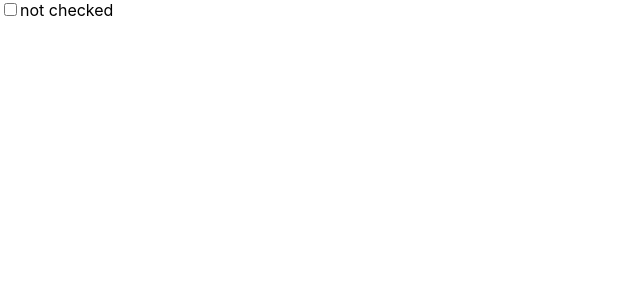
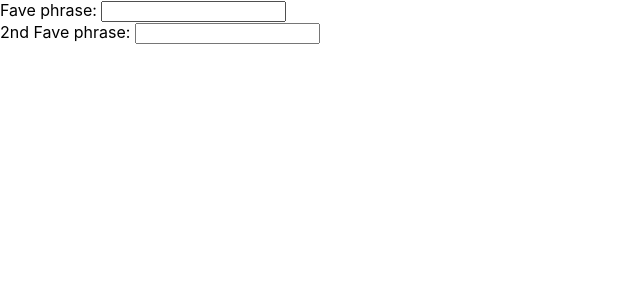
Before and after one commit to AshleyQSmith/hello-react, a React (Create React App) app: page / in a window 1280 px wide. Shown: the top 300 px of the page, without its empty margins (0-640 px from the left). Built offline with nearby package versions, Linux system fonts and the light colour scheme.

Commit message:
dependancy array added to useEffect hook

```diff
--- a/src/index.js
+++ b/src/index.js
@@ -2,21 +2,31 @@
 import ReactDOM from "react-dom";
 import "./index.css";
 
-function Checkbox() {
-  const [checked, setChecked] = useState(false);
+function App() {
+  const [val, setVal] = useState("");
+  const [val2, setVal2] = useState("");
+
+  // dependancy array added to useEffect - second argument sent. its the state variable we want to listen to changes in - limits scope/smart rendering.
+
   useEffect(() => {
-    alert(`checked: ${checked.toString()}`);
-  });
+    console.log(`field 1: ${val}`);
+  }, [val]);
+  useEffect(() => {
+    console.log(`field 2: ${val2}`);
+  }, [val2]);
   return (
     <>
-      <input
-        type="checkbox"
-        value={checked}
-        onChange={() => setChecked((checked) => !checked)}
-      />
-      {checked ? "checked" : "not checked"}
+      <label>
+        Fave phrase: {val}
+        <input value={val} onChange={(e) => setVal(e.target.value)} />
+      </label>
+      <br />
+      <label>
+        2nd Fave phrase: {val2}
+        <input value={val2} onChange={(e) => setVal2(e.target.value)} />
+      </label>
     </>
   );
 }
 
-ReactDOM.render(<Checkbox />, document.getElementById("root"));
+ReactDOM.render(<App />, document.getElementById("root"));
```
